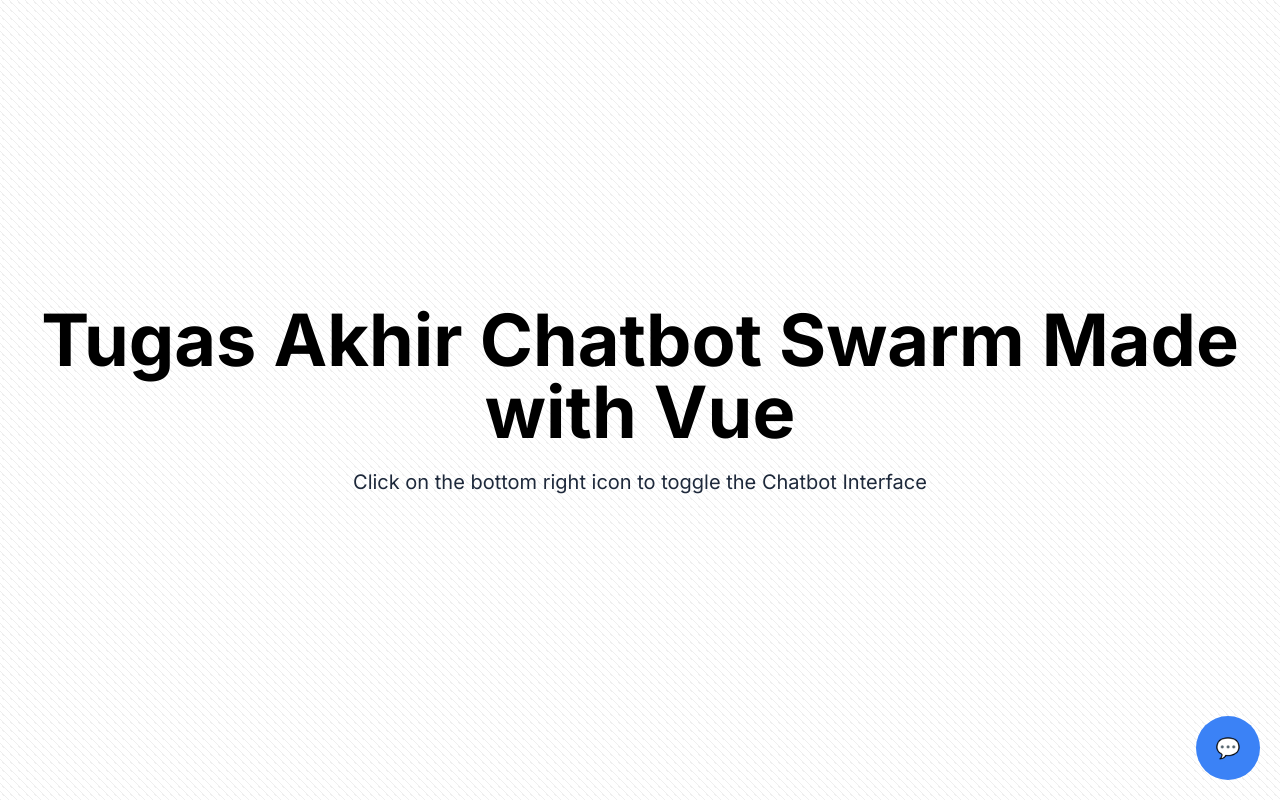
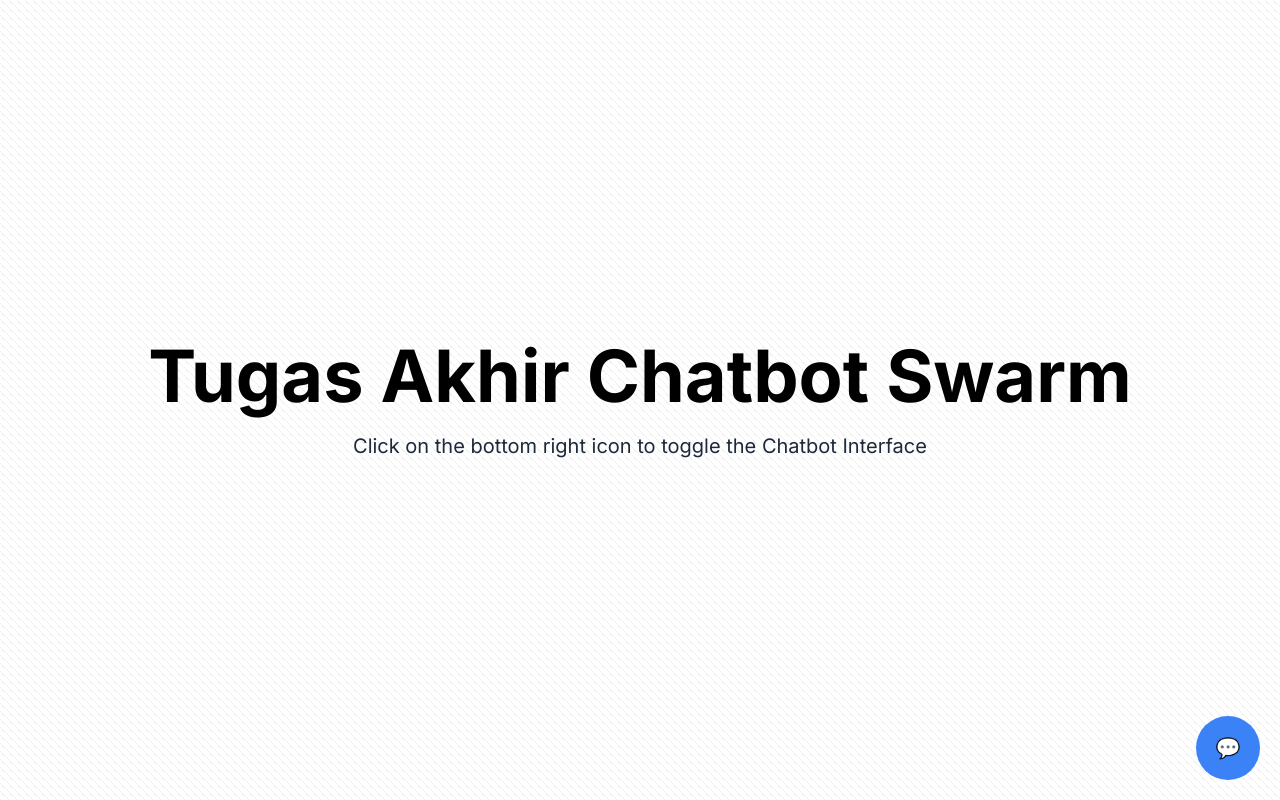
Before and after one commit to TA-Chetbot/chatbot-frontend-vue, a Vue app: page / in a window 1280 px wide. Built offline with nearby package versions, Linux system fonts and the light colour scheme.

Commit message:
chore: change title

```diff
--- a/src/App.vue
+++ b/src/App.vue
@@ -6,7 +6,7 @@
 <template>
   <div class="w-screen h-screen background-pattern">
     <div className="w-full h-full flex flex-col justify-center items-center gap-[20px] text-center">
-      <h1 className="text-black font-bold text-7xl">Tugas Akhir Chatbot Swarm Made with Vue</h1>
+      <h1 className="text-black font-bold text-7xl">Tugas Akhir Chatbot Swarm</h1>
       <p className="text-xl text-slate-800">Click on the bottom right icon to toggle the Chatbot Interface</p>
     </div>
     <Suspense>
```
